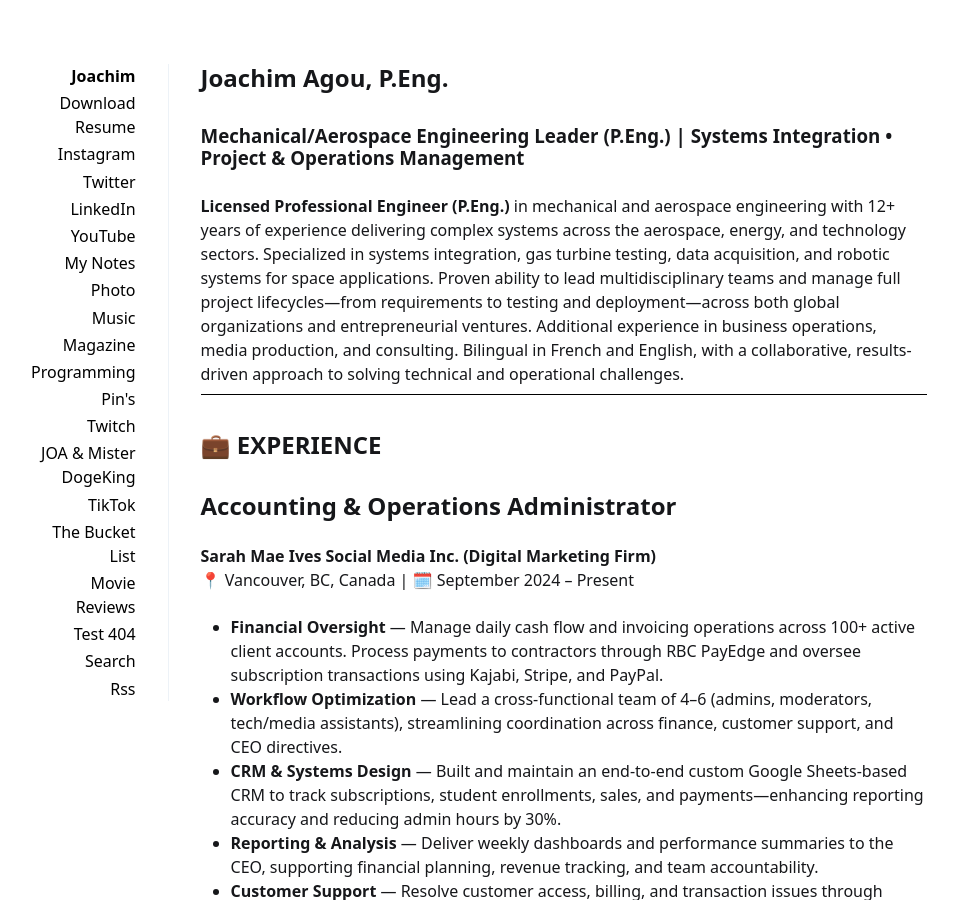
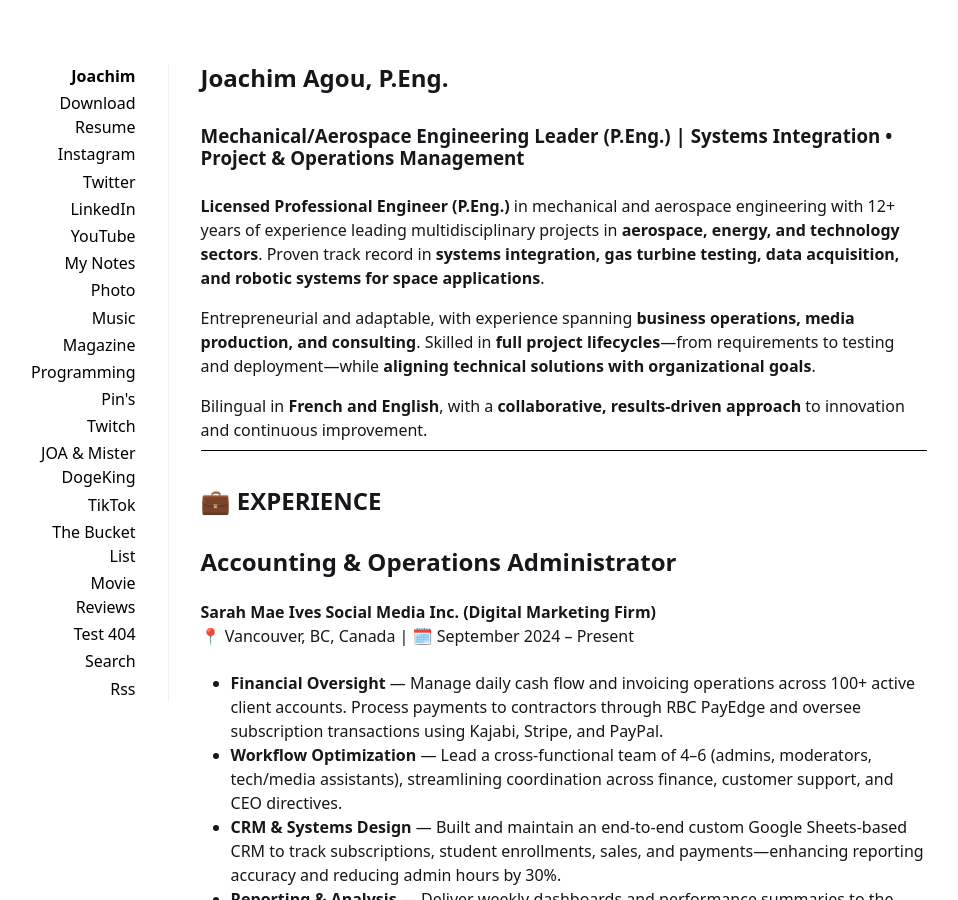
Before and after one commit to casagou/joa, a Jekyll site: the page built from index.md, in a window 1280 px wide and 900 px high. Shown: the whole window, without its empty margins (161-1119 px from the left). Built offline with Jekyll 4.4.1, drawn with Linux system fonts in a browser that asks for light colours.

Commit message:
Update index.md

```diff
--- a/index.md
+++ b/index.md
@@ -5,7 +5,12 @@ title: Joachim Agou, P.Eng.
 
 ### Mechanical/Aerospace Engineering Leader (P.Eng.) | Systems Integration • Project & Operations Management
 
-**Licensed Professional Engineer (P.Eng.)** in mechanical and aerospace engineering with 12+ years of experience delivering complex systems across the aerospace, energy, and technology sectors. Specialized in systems integration, gas turbine testing, data acquisition, and robotic systems for space applications. Proven ability to lead multidisciplinary teams and manage full project lifecycles—from requirements to testing and deployment—across both global organizations and entrepreneurial ventures. Additional experience in business operations, media production, and consulting. Bilingual in French and English, with a collaborative, results-driven approach to solving technical and operational challenges.
+**Licensed Professional Engineer (P.Eng.)** in mechanical and aerospace engineering with 12+ years of experience leading multidisciplinary projects in **aerospace, energy, and technology sectors**. Proven track record in **systems integration, gas turbine testing, data acquisition, and robotic systems for space applications**.
+
+Entrepreneurial and adaptable, with experience spanning **business operations, media production, and consulting**. Skilled in **full project lifecycles**—from requirements to testing and deployment—while **aligning technical solutions with organizational goals**.
+
+Bilingual in **French and English**, with a **collaborative, results-driven approach** to innovation and continuous improvement.
+
 
 ----
 
```
